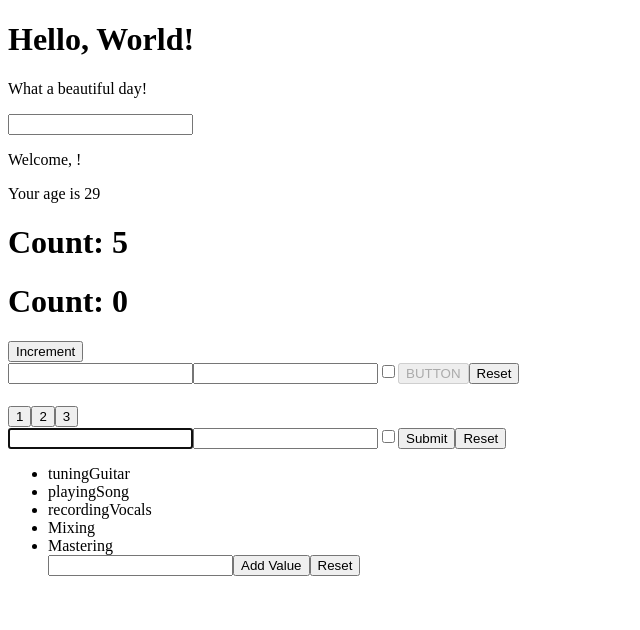
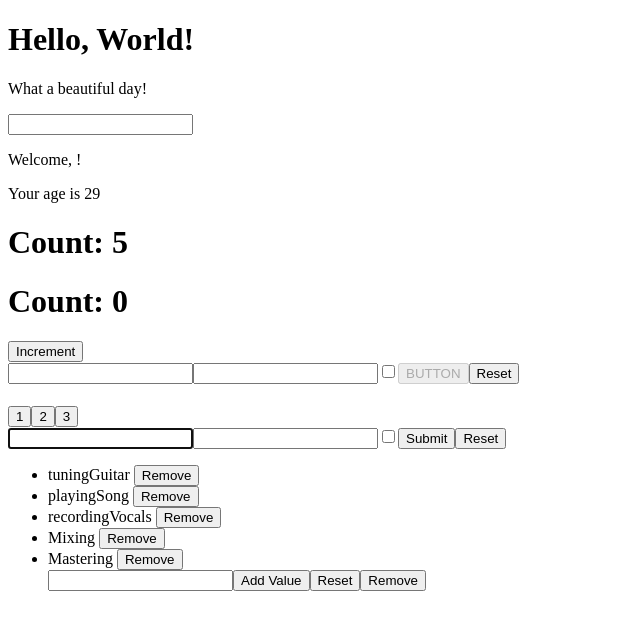
Before and after one commit to AlexRicci93/REACT-EXERCISES, a React (Create React App) app: page / in a window 1280 px wide. Shown: the top 630 px of the page, without its empty margins (0-640 px from the left). Built offline with nearby package versions, Linux system fonts and the light colour scheme.

Commit message:
lists-06

```diff
--- a/src/TodoList.js
+++ b/src/TodoList.js
@@ -38,18 +38,29 @@ export class TodoList extends React.Component {
 
     }
 
+    handleRemoveValue = (todo) => {
 
 
+        this.setState((state) => {
+
+            return {
+                todos: todo = state.todos.filter((item) => {return item !== todo})
+            }
+        })
+
+
+    }
     render() {
 
         return (
 
             <ul>
-                {this.state.todos.map((todo, index) => <li key={index}> {todo} </li>)}
+                {this.state.todos.map((todo, index) => <li key={index}> {todo} <button onClick={() => this.handleRemoveValue(todo)}>Remove</button> </li>)}
                 <form onSubmit={this.handleAddValue}>
                 <input name="input" />
                 <button type="submit">Add Value</button>
                 <button type="button" onClick={this.handleResetValues}>Reset</button>
+                <button >Remove</button>
                 </form>
             </ul>
 
```
